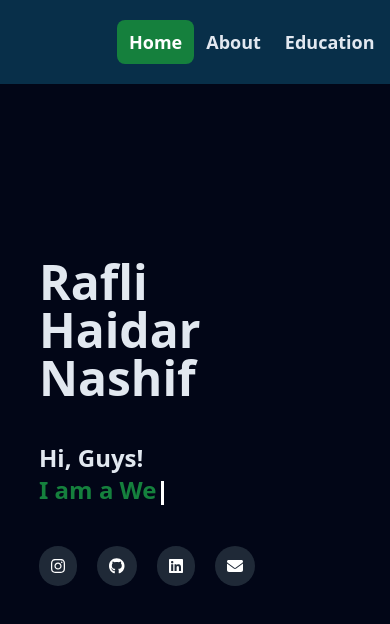
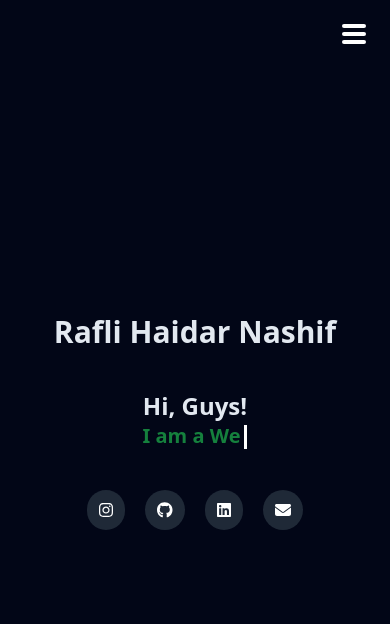
Before and after one commit to raflihaidar/Rafli-website, a Vue app: page / in a window 390 px wide. Shown: the top 624 px of the page. Built offline with nearby package versions, Linux system fonts and the light colour scheme.

Commit message:
add responsive design

```diff
--- a/src/components/NavbarComponent.vue
+++ b/src/components/NavbarComponent.vue
@@ -1,18 +1,42 @@
 <template>
-  <nav class="w-screen mx-auto flex justify-center py-5 bg-sky-950">
-    <section class="w-[40%] text-slate-200 font-semibold transition-colors text-lg flex justify-between cursor-pointer">
-      <router-link class="py-2 px-3 rounded-lg" :class="item.status ? 'bg-green-700 text-white' : 'hover:text-green-700'"
-        v-for="(item, index) in navigationMenu" :key="index" :to="item.page" @click="handleClick(index)">
+  <nav class="w-screen">
+    <div class="w-full lg:flex hidden justify-center py-5 bg-sky-950">
+      <section class="w-[40%] text-slate-200 font-semibold transition-colors text-lg flex justify-between cursor-pointer">
+        <router-link class="py-2 px-3 rounded-lg"
+          :class="item.status ? 'bg-green-700 text-white' : 'hover:text-green-700'"
+          v-for="(item, index) in navigationMenu" :key="index" :to="item.page" @click="handleClick(index)">
+          {{ item.name }}
+        </router-link>
+      </section>
+    </div>
+
+    <div class="lg:hidden flex flex-col items-end gap-1 p-6 cursor-pointer" @click="handleChange()">
+      <div class="bg-white w-6 h-1 rounded-full transition"
+        :class="change ? 'translate-x-0 translate-y-[8px] -rotate-45 transform' : null">
+      </div>
+      <div class="bg-white w-6 h-1 rounded-full transition" :class="change ? 'opacity-0' : null"></div>
+      <div class="bg-white w-6 h-1 rounded-full transition"
+        :class="change ? 'translate-x-0 -translate-y-[8px] rotate-45 transform' : null">
+      </div>
+    </div>
+
+    <div v-if="change"
+      class="lg:hidden absolute flex flex-col items-start pt-5 bg-black opacity-90 z-10 w-[90%] h-[80%] top-[50%] left-[50%] lg:text-left text-center -translate-x-[50%] -translate-y-[50%] border border-white rounded-lg">
+      <router-link class="py-2 px-3 text-lg text-white font-semibold"
+        :class="item.status ? 'text-green-700' : 'hover:text-green-700'" v-for="(item, index) in navigationMenu"
+        :key="index" :to="item.page" @click="handleClick(index)">
         {{ item.name }}
       </router-link>
-    </section>
+    </div>
   </nav>
 </template>
 
+
 <script setup>
-import { onMounted, reactive } from 'vue'
+import { onMounted, reactive, ref } from 'vue'
 import { useRouter } from 'vue-router';
 const router = useRouter()
+let change = ref(false);
 let navigationMenu = reactive([
   {
     name: 'Home',
@@ -51,6 +75,13 @@ const handleClick = (index) => {
     if (item.status) item.status = false
   })
   navigationMenu[index].status = !navigationMenu[index].status
+  change.value = !change.value
+}
+
+const handleChange = () => {
+  change.value = !change.value
+
+  console.log(change.value)
 }
 
 onMounted(() => {
--- a/src/components/SkillsCardComponent.vue
+++ b/src/components/SkillsCardComponent.vue
@@ -1,5 +1,5 @@
 <template>
-  <main class="w-full h-full grid grid-cols-4 gap-8">
+  <main class="w-full h-full grid lg:grid-cols-4 grid-cols-1 gap-8">
     <a href="https://www.javascript.com/" target="_blank"
       class="bg-sky-950 flex gap-x-3 items-center hover:bg-blue-900 hover:bg-opacity-50 transition-colors  px-5 py-5 text-center text-slate-200 text-lg font-bold cursor-pointer">
       <img src='../assets/img/js.png' alt="js" class="w-8">
--- a/src/views/AboutView.vue
+++ b/src/views/AboutView.vue
@@ -3,11 +3,11 @@
     <div class="w-[80%] h-full mx-auto my-10">
       <section class="text-slate-200 font-bold tracking-wide">
         <SubTittleComponent name="ABOUT" />
-        <div class="flex text-justify items-center">
-          <span class="w-[20%]">
+        <div class="flex flex-col lg:flex-row text-justify items-center">
+          <span class="lg:w-[20%] w-full">
             <img src="../assets/img/foto_saya.png" alt="my photo" class="w-full h-full">
           </span>
-          <span class="w-[60%] mx-auto grid gap-y-5">
+          <span class="lg:w-[60%] w-full mt-5 text-justify mx-auto grid gap-y-5">
             <p>Junior year student majoring in Technology Information who is interested in Web Development</p>
             <p>I have been working as <span class="text-green-600">Web Developer</span> since 2022. I’ve always been
               someone
--- a/src/views/ContactView.vue
+++ b/src/views/ContactView.vue
@@ -2,7 +2,7 @@
   <main class="w-[80%] mx-auto my-10">
     <section>
       <SubTittleComponent name="CONTACTS" />
-      <div class="grid grid-cols-2 gap-x-8 text-green-700">
+      <div class="grid lg:grid-cols-2 gap-8 text-green-700">
         <section class="flex gap-x-5 items-center bg-sky-950 rounded-xl px-4 py-10">
           <span class="bg-slate-600 rounded-full p-4">
             <EmailIcon size="1.3" />
--- a/src/views/EducationView.vue
+++ b/src/views/EducationView.vue
@@ -3,7 +3,7 @@
     <div class="w-[80%] mx-auto my-10">
       <section class="mb-20">
         <SubTittleComponent name="EDUCATION" />
-        <div class="w-[35%] bg-sky-950 hover:bg-blue-950 transition-colors ease-in-out rounded-b-xl">
+        <div class="lg:w-[35%] w-full bg-sky-950 hover:bg-blue-950 transition-colors ease-in-out rounded-b-xl">
           <span>
             <img src="../assets//img/Telkom-University.jpg" alt="Telkom University">
           </span>
@@ -20,7 +20,7 @@
       <section class="py-10">
         <SubTittleComponent name="CERTIFICATIONS" />
         <span class="grid grid-rows-1">
-          <img src="../assets//img/sertifikat.jpg" alt="certification" class="w-[30%]">
+          <img src="../assets//img/sertifikat.jpg" alt="certification" class="lg:w-[30%] w-full">
         </span>
       </section>
     </div>
--- a/src/views/HomeView.vue
+++ b/src/views/HomeView.vue
@@ -1,14 +1,15 @@
 <template>
-  <main class="absolute w-[80%] top-[50%] left-[50%] -translate-x-[50%] -translate-y-[50%]">
-    <section class="w-[35%]">
-      <p class="text-5xl font-bold text-slate-200 hover:underline transition cursor-pointer">Rafli Haidar Nashif</p>
+  <main class="absolute w-[80%] top-[50%] left-[50%] lg:text-left text-center -translate-x-[50%] -translate-y-[50%]">
+    <section class="lg:w-[35%]">
+      <p class="lg:text-5xl text-3xl font-bold text-slate-200 hover:underline transition cursor-pointer">Rafli Haidar
+        Nashif</p>
     </section>
     <section class="my-10">
       <p class="text-2xl text-slate-200 font-bold">Hi, Guys!</p>
-      <span class="text-2xl text-green-700 font-bold">{{ description }}</span>
+      <span class="lg:text-2xl text-xl text-green-700 font-bold">{{ description }}</span>
       <span class="w-[3px] ml-[4px] inline-block bg-white" :class="!typedStatus ? 'animate-blink' : ''">&nbsp;</span>
     </section>
-    <section class="w-[15%] gap-x-5 flex justify-between">
+    <section class="lg:w-[15%] gap-x-5 flex lg:justify-between justify-center">
       <span class="w-auto bg-gray-800 hover:bg-green-700 transition-colors cursor-pointer rounded-full p-3">
         <InstagramIcon />
       </span>
--- a/src/views/ProjectView.vue
+++ b/src/views/ProjectView.vue
@@ -4,7 +4,7 @@
 
       <section>
         <subTitleComponent name="PROJECTS" />
-        <div class="grid grid-cols-3 gap-8 text-slate-200 font-semibold text-xl text-center">
+        <div class="grid lg:grid-cols-3 pb-5 grid-cols-1 gap-8 text-slate-200 font-semibold text-xl text-center">
           <span>
             <p>Mitra Pasar</p>
             <div class="mt-3 border-4 border-slate-200">
```
